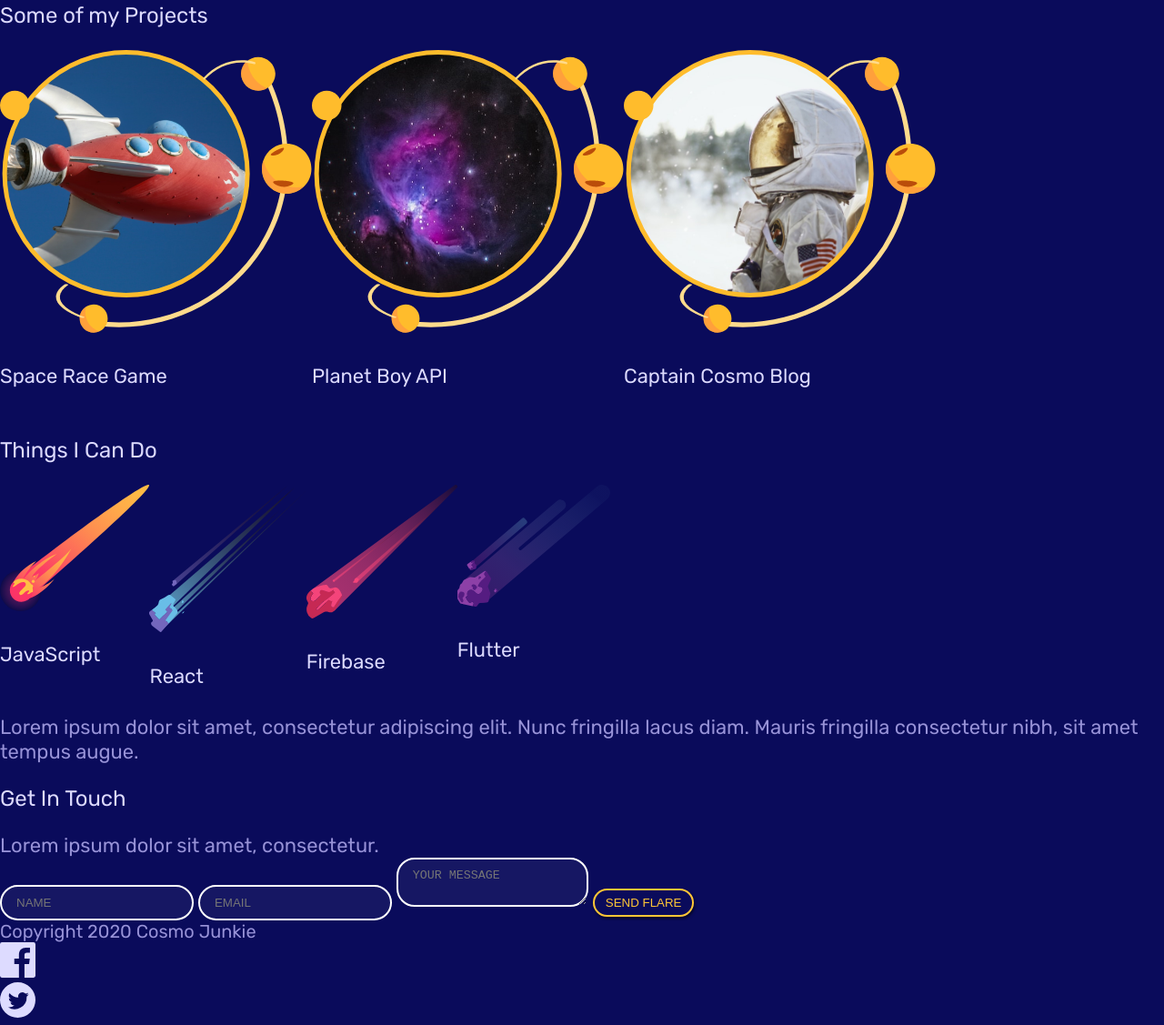
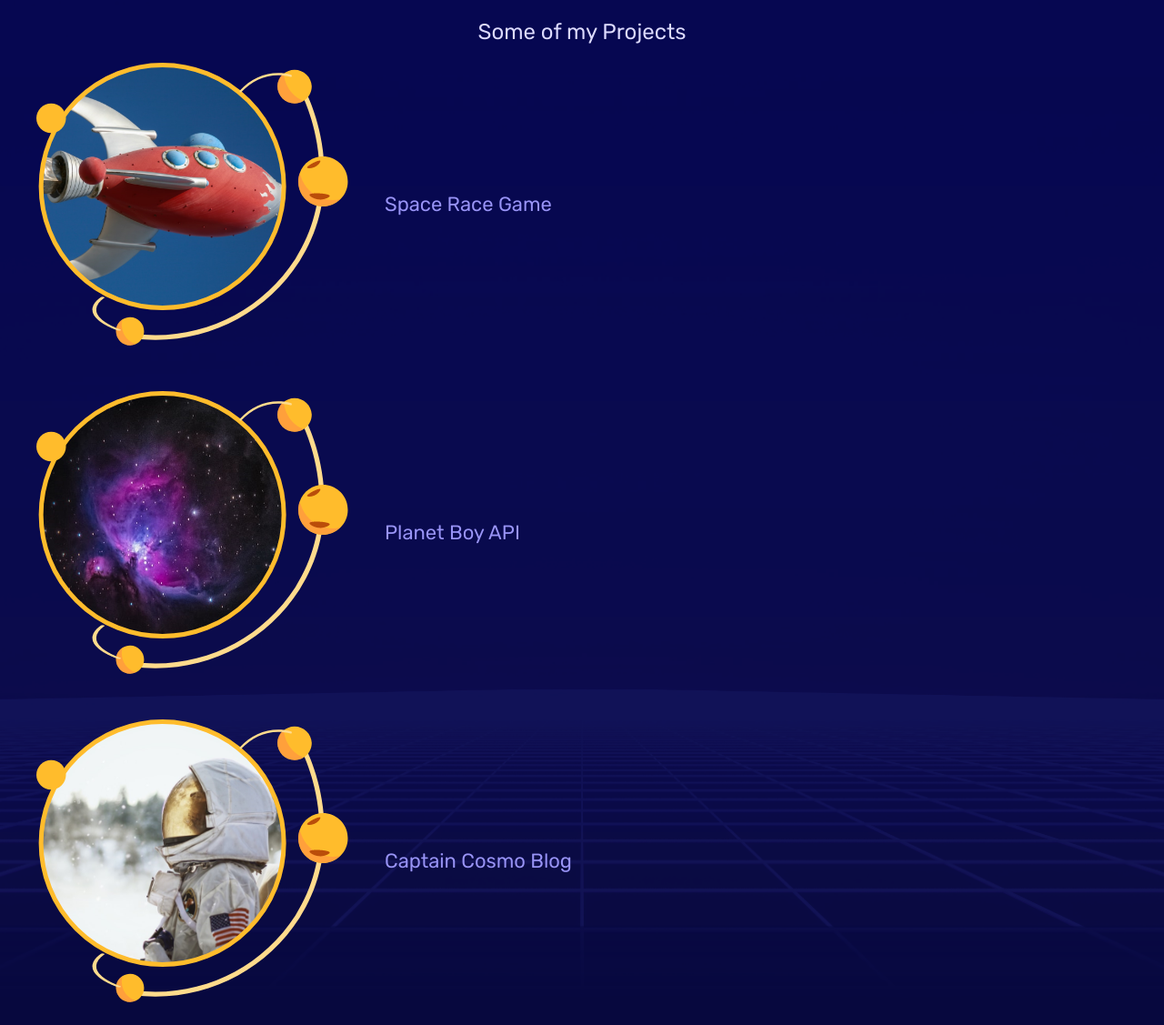
Before and after one commit to Amalanamdas/responsive-css-grid-build_tnn, a plain HTML site: page index.html in a window 1280 px wide. Shown: the part 1006-2133 px from the top of the page at 91% size. Drawn offline with Linux system fonts and the light colour scheme.

Commit message:
Portfolio and Skills sections

```diff
--- a/styles.css
+++ b/styles.css
@@ -78,6 +78,7 @@ h4 {
 .grid {
   display: grid;
   grid-template-columns: repeat(8, 1fr);
+  grid-gap: 10px;
 }
 .site-nav {
   margin: 0 20px;
@@ -106,6 +107,50 @@ h4 {
 .welcome-text a {
   margin: 20px 0;
 }
+#portfolio {
+  background: url('assets/square_bg.png');
+  background-position: bottom;
+  background-repeat: no-repeat;
+  background-size: cover;
+  padding: 30px 20px;
+}
+#portfolio h3 {
+  margin-bottom: 0;
+  text-align: center;
+}
+.projects a {
+  grid-column: 1/9;
+  margin: 20px 0;
+  display: flex;
+}
+.projects a * {
+  margin: 0 20px;
+  max-width: 40%;
+  align-self: center;
+}
+.projects h4 {
+  color: #9994f7;
+}
+#skills {
+  padding: 30px 20px;
+  background: #07083e;
+}
+#skills h3 {
+  text-align: center;
+}
+#skills ul {
+  margin: 40px 0;
+}
+#skills li {
+  padding: 10px;
+  background: rgba(0, 0, 0, 0.2);
+  grid-column: span 4;
+  text-align: center;
+}
+#skills img {
+  height: 80px;
+  margin: 10px auto;
+}
 /* small tablet styles */
 @media screen and (min-width: 620px) {
 }
```
